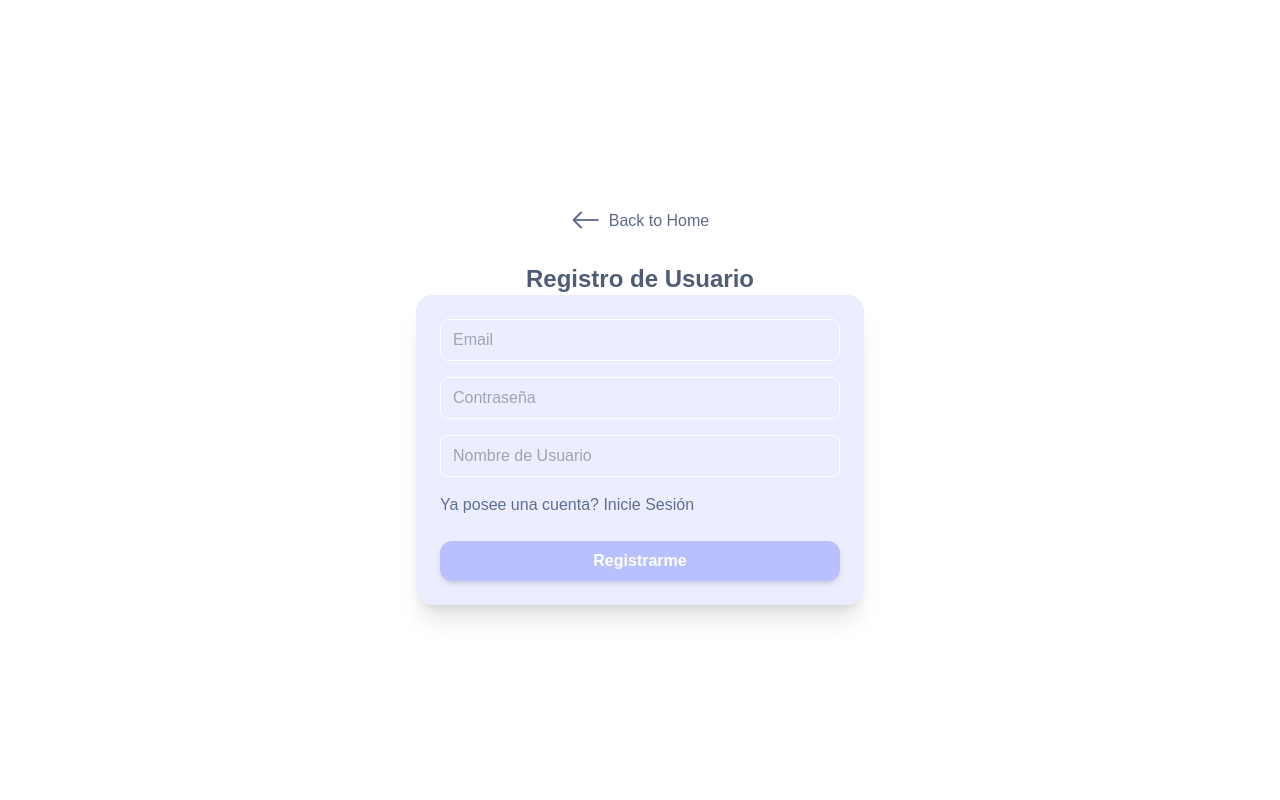
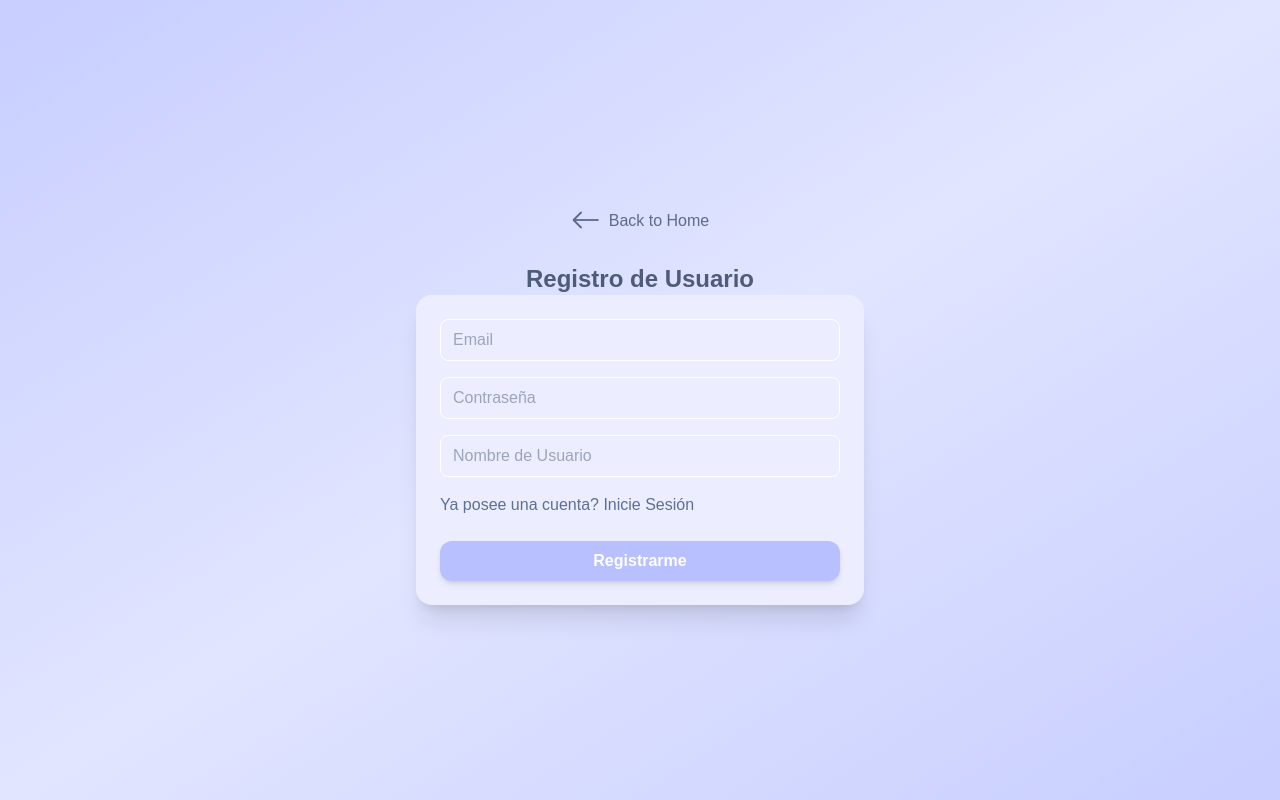
Before and after one commit to joacoCenteno/repo_front_final_mod4, a React (Vite) app: page /autenticacion in a window 1280 px wide. Built offline with nearby package versions, Linux system fonts and the light colour scheme; no server answers; a web font is replaced by a local one.

Commit message:
Changes on UI Register component

```diff
--- a/src/components/Autenticacion.jsx
+++ b/src/components/Autenticacion.jsx
@@ -7,8 +7,9 @@ const Autenticacion = () => {
 
   return (
     <>
-        <div className={`bg-[#121825] text-[#EEEEEE] px-2 sm:px-0 h-screen flex flex-col justify-center items-center font-display ${!isDark&&"text-[#4e5c77] bg-white"}`}>
-            <div className={`h-10 flex justify-between gap-2 items-center pt-3 mb-7 transition ease-in cursor-pointer text-[#5c6b8a]`} onClick={()=>{navigate('/')}}>
+        <div className={`relative overflow-hidden bg-gradient-to-br from-[#121825] via-[#1d2438] to-[#121825] text-[#EEEEEE] px-2 sm:px-0 h-screen flex flex-col justify-center items-center font-display ${!isDark&&"text-[#4e5c77] from-[#c8ceff] via-[#e1e5ff] to-[#c8ceff]"}`}>
+
+        <div className={`h-10 flex justify-between gap-2 items-center pt-3 mb-7 transition ease-in cursor-pointer text-[#5c6b8a]`} onClick={()=>{navigate('/')}}>
         <i className="bi bi-arrow-left text-3xl " ></i>
         <p>
           Back to Home
--- a/src/components/Login.jsx
+++ b/src/components/Login.jsx
@@ -31,7 +31,7 @@ const Login = () => {
 
 
 
-        <form action="post" onSubmit={handleSubmit(onSubmit)} className={`flex flex-col gap-4 bg-[#171e2d] text-[#42c1fc] shadow-xl p-6 rounded-2xl w-full max-w-md mx-auto ${!isDark&&"text-[#4e5c77] bg-[#eceeff]"}
+        <form action="post" onSubmit={handleSubmit(onSubmit)} className={`flex flex-col gap-4  bg-[#171e2d] text-[#42c1fc] shadow-xl p-6 rounded-2xl w-full max-w-md mx-auto ${!isDark&&"text-[#4e5c77] bg-[#eceeff]"}
              `}>
               <p className='text-red-400 text-center'>{error}</p>
             <input {...register('email', {
--- a/src/components/Registro.jsx
+++ b/src/components/Registro.jsx
@@ -31,7 +31,7 @@ const Registro = () => {
         <h2 className={`font-bold text-2xl ${!isDark&&"text-[#4e5c77] "}`}>Registro de Usuario</h2>
 
 
-        <form action="post" onSubmit={handleSubmit(onSubmit)} className={`flex flex-col gap-4 bg-[#171e2d] text-[#42c1fc] shadow-xl p-6 rounded-2xl w-full max-w-md mx-auto ${!isDark&&"text-[#4e5c77] bg-[#eceeff]"}
+        <form action="post" onSubmit={handleSubmit(onSubmit)} className={` z-50 flex flex-col gap-4 bg-[#171e2d] text-[#42c1fc] shadow-xl p-6 rounded-2xl w-full max-w-md mx-auto ${!isDark&&"text-[#4e5c77] bg-[#eceeff]"}
              `}>
             {error && <p className='text-red-400 text-sm text-center'>{error}</p>}
             <input {...register('email', {
```
